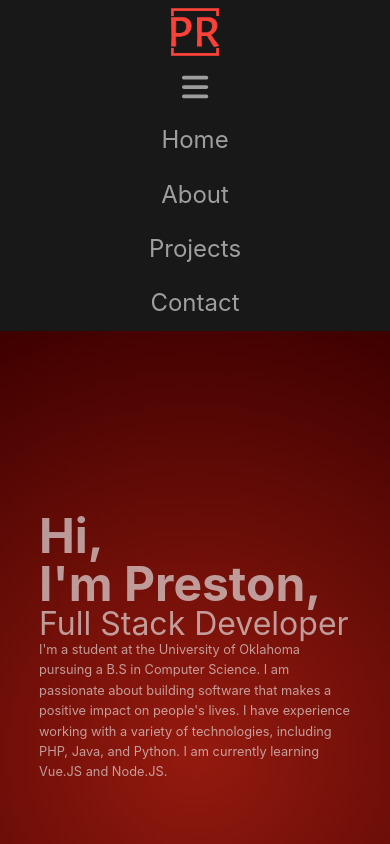
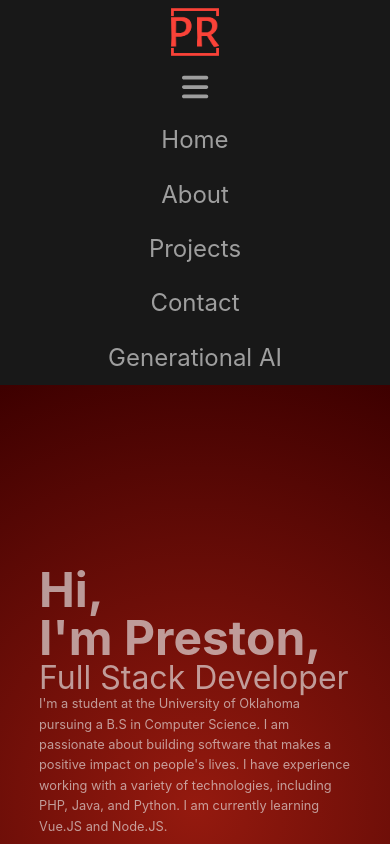
Before and after one commit to proesslet/Portfolio, a Vue app: page / in a window 390 px wide. Both pictures are taken after a click on the icon 195 px from the left and 87 px from the top of the page. Shown: the top 844 px of the page. Built offline with nearby package versions, Linux system fonts and the light colour scheme.

Commit message:
added link

```diff
--- a/src/components/Header.vue
+++ b/src/components/Header.vue
@@ -18,6 +18,9 @@
         </li>
         <li>
           <router-link to="/contact">Contact</router-link>
+        </li>
+        <li>
+          <router-link to="/generationalai">Generational AI</router-link>
         </li>
       </ul>
     </nav>
```
